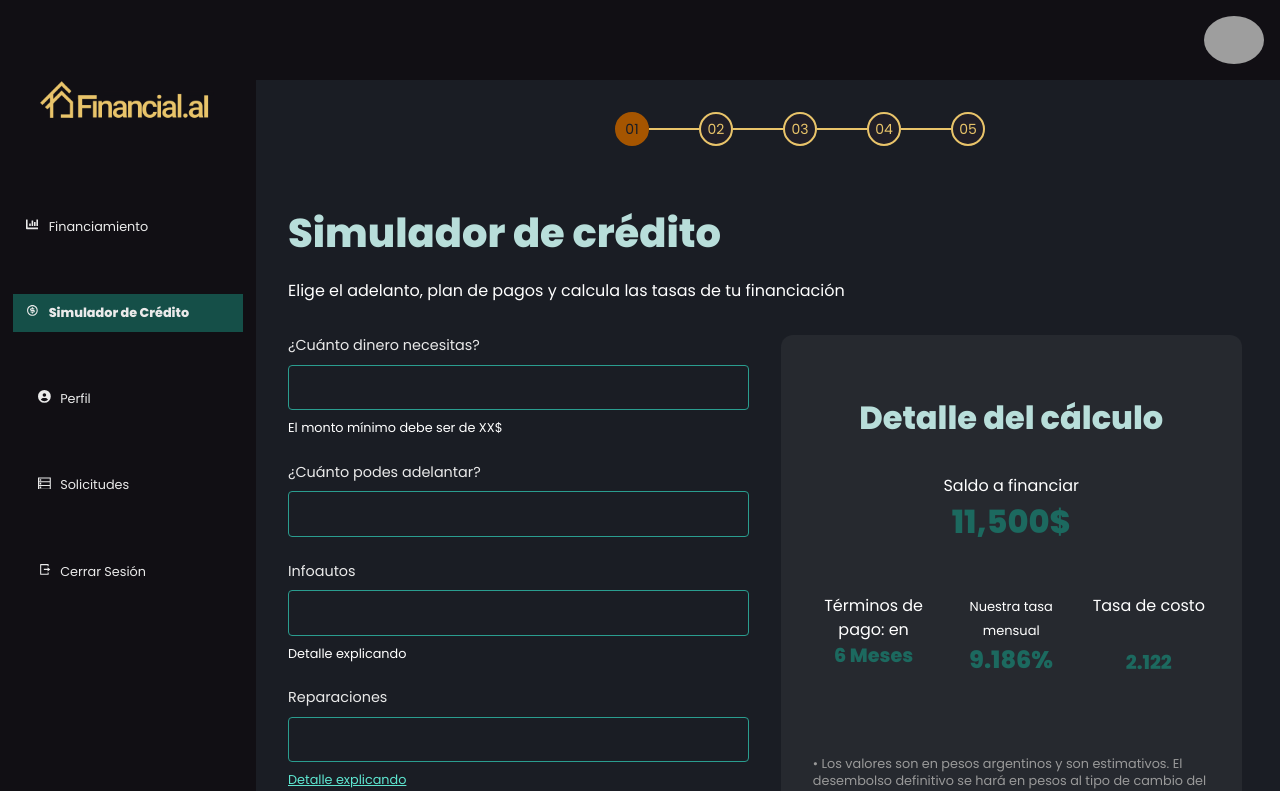
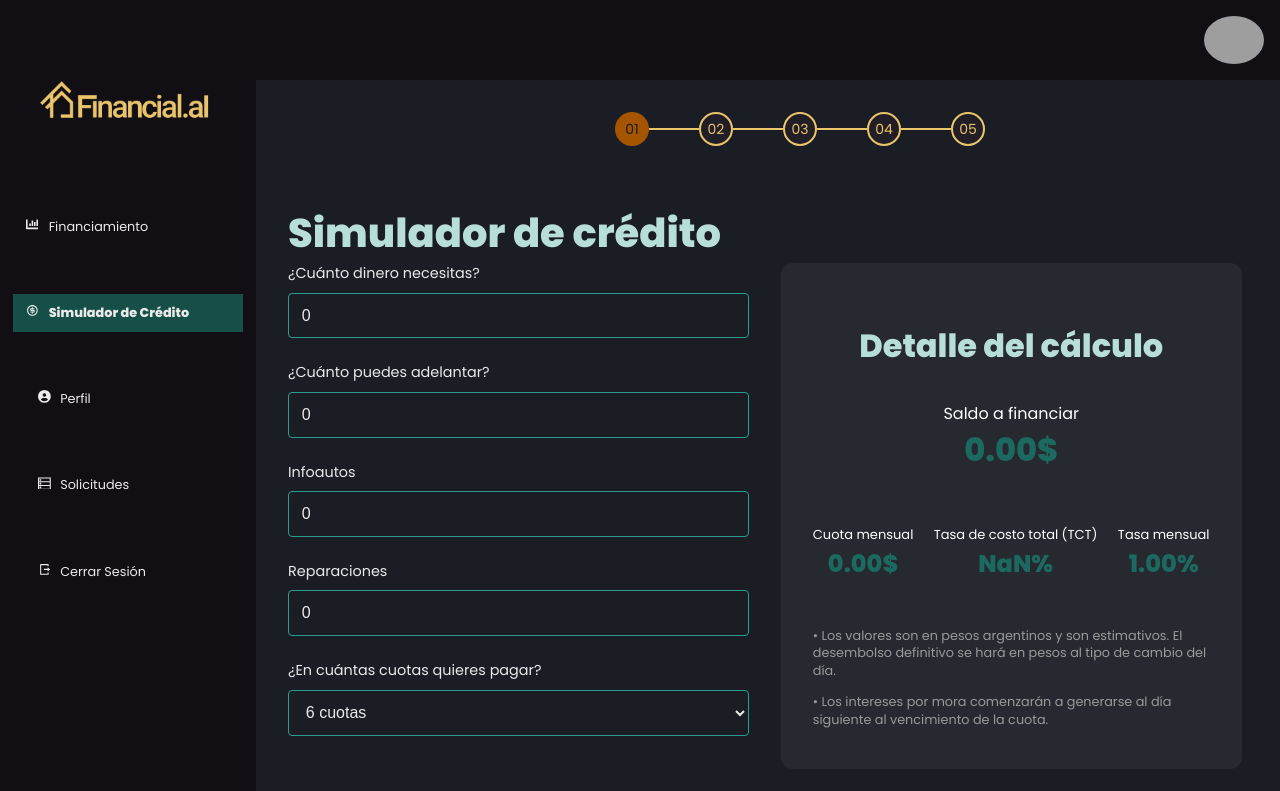
Before and after one commit to No-Country-simulation/h3-17-proptech, a React (Vite) app in the folder client/: page /user/buyer/credit-simulator in a window 1280 px wide. Shown: the top 791 px of the page. Built offline with nearby package versions, Linux system fonts and the light colour scheme; grey boxes are pictures that could not be loaded.

Commit message:
credit-simulator.jsx<pages/creditSimulator/credit-simulator.jsx>add calculator logic. error:montlhy rate

```diff
--- a/client/src/pages/creditSimulator/credit-simulator.jsx
+++ b/client/src/pages/creditSimulator/credit-simulator.jsx
@@ -1,38 +1,246 @@
-import React, { useState } from 'react'
-import './credit-simulator.css'
+import React, { useState } from "react";
+import "./credit-simulator.css";
+
+// export function CreditSimulator() {
+//   const [loanAmount, setLoanAmount] = useState(null);
+//   const [advanceAmount, setAdvanceAmount] = useState(null);
+//   const [monthlyPayment, setMonthlyPayment] = useState(null);
+//   const [repairs, setRepairs] = useState(null);
+//   const [cuotes, setCuotes] = useState(null);
+//   // const [installments, setInstallments] = useState(null)
+
+//   //valores ficticios para el detalle de simulador
+//   const calculateRate = () => {
+//     return 9.186;
+//   };
+
+//   const calculateTea = () => {
+//     return 2.122;
+//   };
+
+//   const calculateTotal = () => {
+//     return 11500;
+//   };
+//   //
+//   const creditData = {
+//     monto: loanAmount,
+//     adelanto: advanceAmount,
+//     infoautos: monthlyPayment,
+//     reparaciones: repairs,
+//     cuotas: cuotes,
+//   };
+//   console.log("credidata:", creditData);
+//   const handleInstallments = (action) => {
+//     if (action === "increase" && installments < 12) {
+//       setInstallments((prev) => prev + 1);
+//     } else if (action === "decrease" && installments > 1) {
+//       setInstallments((prev) => prev - 1);
+//     }
+//   };
+
+//   return (
+//     // esto es el indicador de progreso en la transaccion de solicitud de financiacion, se modulariza y se usa para todas?
+//     <div className="simulator-container">
+//       <div className="progress-steps">
+//         <div className="step active">01</div>
+//         <div className="step-line"></div>
+//         <div className="step">02</div>
+//         <div className="step-line"></div>
+//         <div className="step">03</div>
+//         <div className="step-line"></div>
+//         <div className="step">04</div>
+//         <div className="step-line"></div>
+//         <div className="step">05</div>
+//       </div>
+
+//       <h1>Simulador de crédito</h1>
+//       <p className="subtitle">
+//         Elige el adelanto, plan de pagos y calcula las tasas de tu financiación
+//       </p>
+
+//       <div className="simulator-content">
+//         <div className="input-section">
+//           <div className="input-group">
+//             <label>¿Cuánto dinero necesitas?</label>
+//             <input
+//               type="number"
+//               value={loanAmount}
+//               onChange={(e) => setLoanAmount(e.target.value)}
+//             />
+//             <span className="detail">El monto mínimo debe ser de XX$</span>
+//           </div>
+
+//           <div className="input-group">
+//             <label>¿Cuánto podes adelantar?</label>
+//             <input
+//               type="number"
+//               value={advanceAmount}
+//               onChange={(e) => setAdvanceAmount(e.target.value)}
+//             />
+//           </div>
+
+//           <div className="input-group">
+//             <label>Infoautos</label>
+//             <input
+//               type="number"
+//               value={monthlyPayment}
+//               onChange={(e) => setMonthlyPayment(e.target.value)}
+//             />
+//             <span className="detail">Detalle explicando</span>
+//           </div>
+
+//           <div className="input-group">
+//             <label>Reparaciones</label>
+//             <input
+//               type="number"
+//               value={repairs}
+//               onChange={(e) => setRepairs(e.target.value)}
+//             />
+//             <span className="detail-link">Detalle explicando</span>
+//           </div>
+
+//           <div className="input-group">
+//             <label>¿En cuántas cuotas querés pagar?</label>
+//             {/* <div className="installments-control">
+//               <button onClick={() => handleInstallments("decrease")}>−</button>
+//               <span>{installments}</span>
+//               <button onClick={() => handleInstallments("increase")}>+</button>
+//             </div> */}
+//             <input type="number"></input>
+//             <span className="detail-link">Detalle explicando</span>
+//           </div>
+//         </div>
+
+//         <div className="calculation-details">
+//           <h2>Detalle del cálculo</h2>
+
+//           <div className="financial-info">
+//             <div className="total-amount">
+//               <label>Saldo a financiar</label>
+//               <span className="highlight-amount">
+//                 {calculateTotal().toLocaleString()}$
+//               </span>
+//             </div>
+
+//             <div className="terms-info">
+//               <div className="term">
+//                 <label>Términos de pago: en</label>
+//                 <span className="highlight-text">6 Meses</span>
+//               </div>
+
+//               <div className="rate">
+//                 <label>Nuestra tasa mensual</label>
+//                 <span className="highlight-text">{calculateRate()}%</span>
+//               </div>
+
+//               <div className="tea">
+//                 <label>Tasa de costo</label>
+//                 <span className="highlight-text">{calculateTea()}</span>
+//               </div>
+//             </div>
+
+//             <div className="notes">
+//               <p>
+//                 • Los valores son en pesos argentinos y son estimativos. El
+//                 desembolso definitivo se hará en pesos al tipo de cambio del
+//                 día.
+//               </p>
+//               <p>
+//                 • Los intereses por mora comenzarán a generarse al día siguiente
+//                 al vencimiento de la cuota.
+//               </p>
+//             </div>
+//           </div>
+//         </div>
+//       </div>
+
+//       <button className="continue-button">CONTINUAR CON ESTA OPCIÓN</button>
+//     </div>
+//   );
+// }
+
+const cuoteoValores = {
+  6: (175710 / 1000000) * 1.05,
+  9: (119790 / 1000000) * 1.05,
+  12: (91860 / 1000000) * 1.05,
+  18: (63990 / 1000000) * 1.05,
+  24: (50110 / 1000000) * 1.05,
+  30: (41830 / 1000000) * 1.05,
+  36: (36340 / 1000000) * 1.05,
+  48: (29570 / 1000000) * 1.05,
+  60: (25600 / 1000000) * 1.05,
+  72: (23020 / 1000000) * 1.05,
+  84: (21240 / 1000000) * 1.05,
+  96: (19950 / 1000000) * 1.05,
+  120: (18260 / 1000000) * 1.05,
+  150: (17060 / 1000000) * 1.05,
+  180: (16380 / 1000000) * 1.05,
+};
 
 export function CreditSimulator() {
-  const [loanAmount, setLoanAmount] = useState(null)
-  const [advanceAmount, setAdvanceAmount] = useState(null)
-  const [monthlyPayment, setMonthlyPayment] = useState(null)
-  const [repairs, setRepairs] = useState(null)
-  const [installments, setInstallments] = useState(null)
+  const [loanAmount, setLoanAmount] = useState(0);
+  const [advanceAmount, setAdvanceAmount] = useState(0);
+  const [infoAutos, setInfoAutos] = useState(0);
+  const [repairs, setRepairs] = useState(0);
+  const [cuotes, setCuotes] = useState(6);
 
-  //valores ficticios para el detalle de simulador
-  const calculateRate = () => {
-    return 9.186
-  }
+  // Calcula el saldo a financiar
+  const calcularMontoFinanciado = () => {
+    const totalDeductions =
+      Number(advanceAmount) + Number(infoAutos) - Number(repairs);
+    return loanAmount - totalDeductions;
+  };
 
-  const calculateTea = () => {
-    return 2.122
-  }
+  // Calcula la cuota mensual
+  const calcularCuota = () => {
+    const montoFinanciado = calcularMontoFinanciado();
+    const cuoteo = cuoteoValores[cuotes];
+    console.log("cuoteo :", cuoteo);
+    if (!cuoteo) return "Cantidad de cuotas no válida.";
+    return (montoFinanciado * cuoteo).toFixed(2);
+  };
 
-  const calculateTotal = () => {
-    return 11500
-  }
-  //
+  // Calcula la Tasa de Costo Total (TCT)
+  const calcularTCT = () => {
+    const montoFinanciado = calcularMontoFinanciado();
+    const cuotaMensual = calcularCuota();
+    if (isNaN(cuotaMensual)) return cuotaMensual;
+    const totalPagado = cuotaMensual * cuotes;
+    const tct = ((totalPagado - montoFinanciado) / montoFinanciado) * 100;
+    return tct.toFixed(2);
+  };
 
-  const handleInstallments = (action) => {
-    if (action === 'increase' && installments < 12) {
-      setInstallments(prev => prev + 1)
-    } else if (action === 'decrease' && installments > 1) {
-      setInstallments(prev => prev - 1)
+  // Calcula la Tasa Mensual
+  const calcularTasaMensual = () => {
+    const montoFinanciado = calcularMontoFinanciado();
+    const cuotaMensual = calcularCuota();
+    if (isNaN(cuotaMensual)) return cuotaMensual;
+
+    let tasa = 0.01;
+    const iteracionesMax = 100;
+    const precision = 1e-6;
+    let iteraciones = 0;
+
+    while (iteraciones < iteracionesMax) {
+      const valorPresente =
+        (cuotaMensual / tasa) * (1 - Math.pow(1 + tasa, -cuotes));
+      const error = montoFinanciado - valorPresente;
+
+      if (Math.abs(error) < precision) {
+        return (tasa * 100).toFixed(2);
+      }
+
+      tasa += error > 0 ? 0.0001 : -0.0001;
+      iteraciones++;
     }
-  }
+
+    return "Error";
+  };
 
   return (
-    // esto es el indicador de progreso en la transaccion de solicitud de financiacion, se modulariza y se usa para todas?
     <div className="simulator-container">
+      {/* esto es el indicador de progreso en la transaccion de solicitud de financiacion, se modulariza y se usa para todas? */}
+
       <div className="progress-steps">
         <div className="step active">01</div>
         <div className="step-line"></div>
@@ -44,11 +252,7 @@ export function CreditSimulator() {
         <div className="step-line"></div>
         <div className="step">05</div>
       </div>
-
-
       <h1>Simulador de crédito</h1>
-      <p className="subtitle">Elige el adelanto, plan de pagos y calcula las tasas de tu financiación</p>
-
       <div className="simulator-content">
         <div className="input-section">
           <div className="input-group">
@@ -56,17 +260,16 @@ export function CreditSimulator() {
             <input
               type="number"
               value={loanAmount}
-              onChange={(e) => setLoanAmount(e.target.value)}
+              onChange={(e) => setLoanAmount(Number(e.target.value))}
             />
-            <span className="detail">El monto mínimo debe ser de XX$</span>
           </div>
 
           <div className="input-group">
-            <label>¿Cuánto podes adelantar?</label>
+            <label>¿Cuánto puedes adelantar?</label>
             <input
               type="number"
               value={advanceAmount}
-              onChange={(e) => setAdvanceAmount(e.target.value)}
+              onChange={(e) => setAdvanceAmount(Number(e.target.value))}
             />
           </div>
 
@@ -74,10 +277,9 @@ export function CreditSimulator() {
             <label>Infoautos</label>
             <input
               type="number"
-              value={monthlyPayment}
-              onChange={(e) => setMonthlyPayment(e.target.value)}
+              value={infoAutos}
+              onChange={(e) => setInfoAutos(Number(e.target.value))}
             />
-            <span className="detail">Detalle explicando</span>
           </div>
 
           <div className="input-group">
@@ -85,59 +287,67 @@ export function CreditSimulator() {
             <input
               type="number"
               value={repairs}
-              onChange={(e) => setRepairs(e.target.value)}
+              onChange={(e) => setRepairs(Number(e.target.value))}
             />
-            <span className="detail-link">Detalle explicando</span>
           </div>
 
           <div className="input-group">
-            <label>¿En cuántas cuotas querés pagar?</label>
-            <div className="installments-control">
-              <button onClick={() => handleInstallments('decrease')}>−</button>
-              <span>{installments}</span>
-              <button onClick={() => handleInstallments('increase')}>+</button>
-            </div>
-            <span className="detail-link">Detalle explicando</span>
+            <label>¿En cuántas cuotas quieres pagar?</label>
+            <select
+              value={cuotes}
+              onChange={(e) => setCuotes(Number(e.target.value))}
+            >
+              {Object.keys(cuoteoValores).map((key) => (
+                <option key={key} value={key}>
+                  {key} cuotas
+                </option>
+              ))}
+            </select>
           </div>
         </div>
 
         <div className="calculation-details">
           <h2>Detalle del cálculo</h2>
-
           <div className="financial-info">
             <div className="total-amount">
               <label>Saldo a financiar</label>
-              <span className="highlight-amount">{calculateTotal().toLocaleString()}$</span>
+              <span className="highlight-amount">
+                {calcularMontoFinanciado().toFixed(2)}$
+              </span>
             </div>
-
-            <div className="terms-info">
-              <div className="term">
-                <label>Términos de pago: en</label>
-                <span className="highlight-text">6 Meses</span>
+            <div className="cuotes-data">
+              <div className="rate">
+                <label>Cuota mensual</label>
+                <span className="highlight-text">{calcularCuota()}$</span>
               </div>
 
-              <div className="rate">
-                <label>Nuestra tasa mensual</label>
-                <span className="highlight-text">{calculateRate()}%</span>
+              <div className="tct">
+                <label>Tasa de costo total (TCT)</label>
+                <span className="highlight-text">{calcularTCT()}%</span>
               </div>
 
-              <div className="tea">
-                <label>Tasa de costo</label>
-                <span className="highlight-text">{calculateTea()}</span>
+              <div className="monthly-rate">
+                <label>Tasa mensual</label>
+                <span className="highlight-text">{calcularTasaMensual()}%</span>
               </div>
             </div>
-
             <div className="notes">
-              <p>• Los valores son en pesos argentinos y son estimativos. El desembolso definitivo se hará en pesos al tipo de cambio del día.</p>
-              <p>• Los intereses por mora comenzarán a generarse al día siguiente al vencimiento de la cuota.</p>
+              <p>
+                • Los valores son en pesos argentinos y son estimativos. El
+                desembolso definitivo se hará en pesos al tipo de cambio del
+                día.
+              </p>
+              <p>
+                • Los intereses por mora comenzarán a generarse al día siguiente
+                al vencimiento de la cuota.
+              </p>
             </div>
           </div>
         </div>
       </div>
-
-      <button className="continue-button">
-        CONTINUAR CON ESTA OPCIÓN
-      </button>
+      <div className=".container-button">
+        <button className="continue-button">CONTINUAR CON ESTA OPCIÓN</button>
+        </div>
     </div>
-  )
+  );
 }
```
